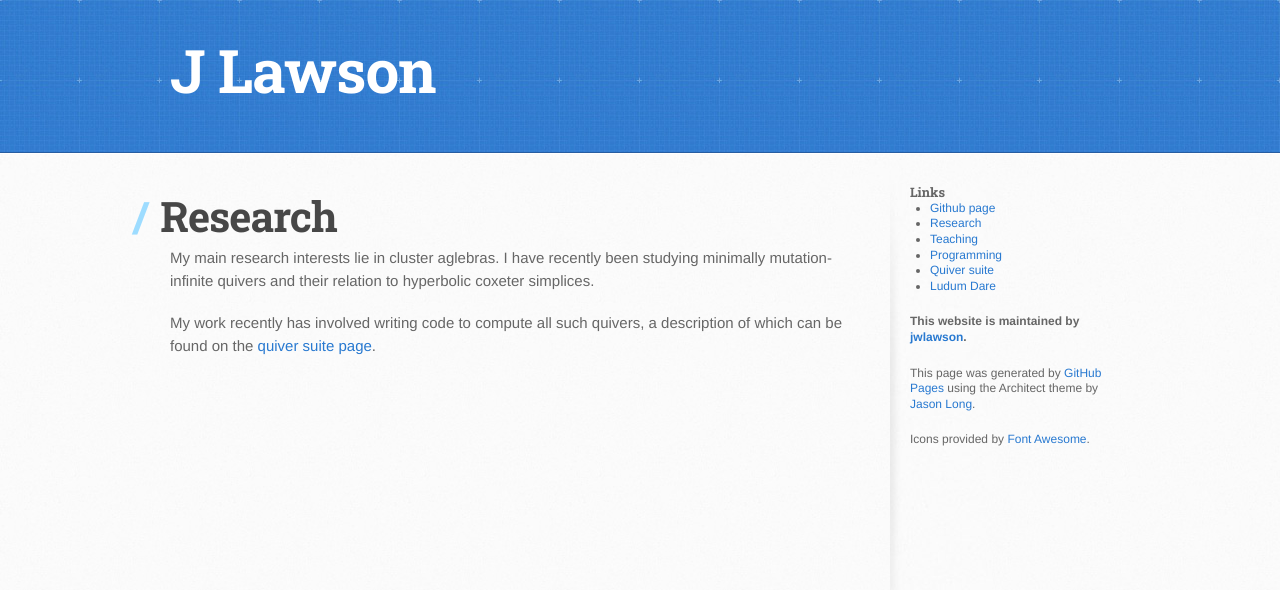
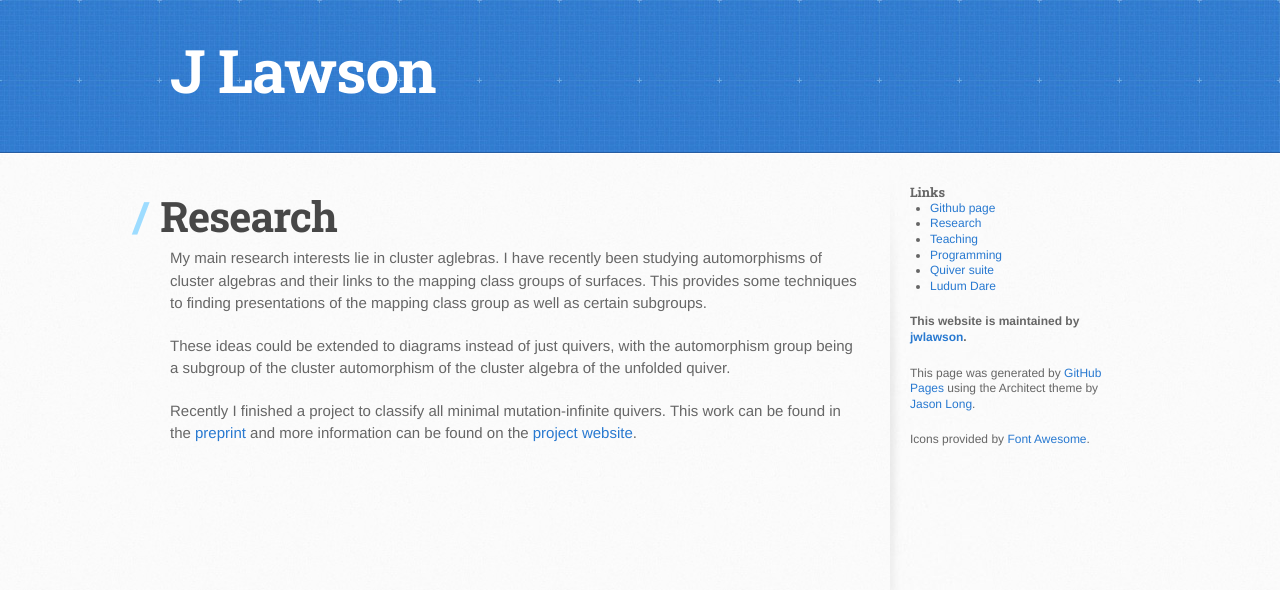
Before and after one commit to jwlawson/jwlawson.github.io, a Jekyll site: the page built from research/index.md, in a window 1280 px wide. Shown: the top 590 px of the page. Built offline with Jekyll 4.4.1, drawn with Linux system fonts in a browser that asks for light colours; nearby versions of some CDN libraries.

Commit message:
Updates research page

```diff
--- a/research/index.md
+++ b/research/index.md
@@ -4,9 +4,17 @@ title: Research
 ---
 
 My main research interests lie in cluster aglebras. I have recently been
-studying minimally mutation-infinite quivers and their relation to hyperbolic
-coxeter simplices.
+studying automorphisms of cluster algebras and their links to the mapping
+class groups of surfaces. This provides some techniques to finding
+presentations of the mapping class group as well as certain subgroups.
 
-My work recently has involved writing code to compute all such quivers, a
-description of which can be found on the
-[quiver suite page]({{ site.baseurl }}/quiver).
+These ideas could be extended to diagrams instead of just quivers, with the
+automorphism group being a subgroup of the cluster automorphism of the cluster
+algebra of the unfolded quiver.
+
+Recently I finished a project to classify all minimal mutation-infinite
+quivers. This work can be found in the [preprint] and more information
+can be found on the [project website].
+
+[preprint]: http://arxiv.org/abs/1505.01735
+[project website]: //www.maths.dur.ac.uk/users/j.w.lawson/mmi/
```
